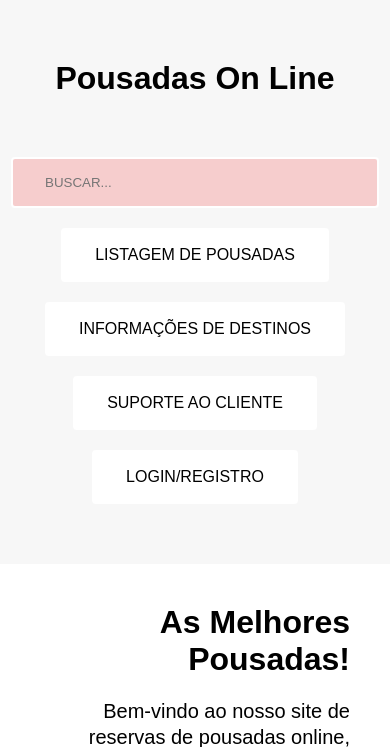
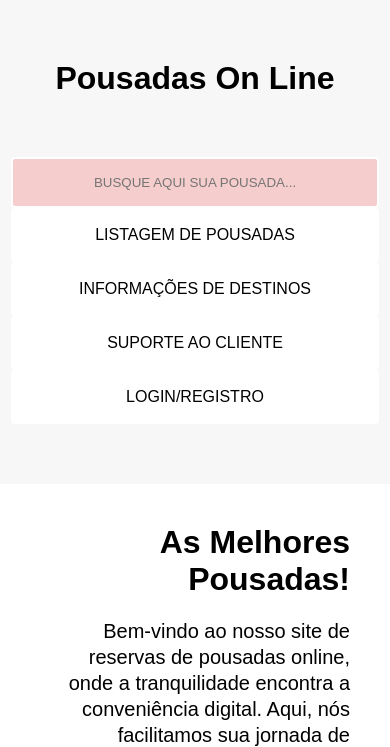
Before and after one commit to jharbes/PROGRAMACAO-WEB, a PHP site: page / in a window 390 px wide. Shown: the top 747 px of the page. Run offline with PHP 8.4, Linux system fonts and the light colour scheme.

Commit message:
versao para apresentacao numero 1

```diff
--- a/trabalho01/site-reserva-pousadas/style.css
+++ b/trabalho01/site-reserva-pousadas/estilos/style.css
@@ -145,6 +145,7 @@ p {
 
 .vantagens-item h3{
     color: #900;
+    font-size: 1.4em;
 }
 
 .vantagens-item:nth-child(odd){
@@ -168,6 +169,15 @@ p {
 }
 
 @media (max-width: 800px){
+    .menu{
+        display: block;
+        text-align: center;
+    }
+
+    input{
+        text-align: center;
+    }
+
     .conteudo {
         grid-template-columns: 1fr;
       }
--- a/trabalho01/site-reserva-pousadas/index.html
+++ b/trabalho01/site-reserva-pousadas/index.html
@@ -4,7 +4,7 @@
     <meta charset="UTF-8">
     <meta http-equiv="X-UA-Compatible" content="IE=edge">
     <meta name="viewport" content="width=device-width, initial-scale=1.0">
-    <link rel="stylesheet" href="./style.css">
+    <link rel="stylesheet" href="./estilos/style.css">
     <title>Pousadas On Line</title>
 </head>
 <body>
@@ -18,7 +18,7 @@
 
         <nav aria-label="primaria">
             <ul class="menu">
-                <li><input type="text" name="busca" id="busca" placeholder="Buscar..."></li>
+                <li><input type="text" name="busca" id="busca" placeholder="Busque aqui sua pousada..."></li>
                 <li><a href="#">Listagem de Pousadas</a></li>
                 <li><a href="#">Informações de Destinos</a></li>
                 <li><a href="#">Suporte ao Cliente</a></li>
@@ -52,7 +52,7 @@
             <p>Após a estadia, incentivamos os hóspedes a compartilhar suas experiências através de avaliações, contribuindo para uma comunidade transparente e colaborativa.</p>
           </li>
           <li class="vantagens-item">
-            <img src="./img/rastreador.svg" alt="">
+            <img src="./img/icons8-floating-island-beach-64.png" alt="" width="30">
             <h3>Venha Conosco!</h3>
             <p>Descubra sua próxima estadia perfeita conosco e explore o mundo de conforto e hospitalidade que espera por você!</p>
           </li>
```
Also changed, not shown: trabalho01/site-reserva-pousadas/img/bikcraft.svg (deleted), trabalho01/site-reserva-pousadas/img/eletrica.svg (deleted), trabalho01/site-reserva-pousadas/img/icons8-floating-island-beach-64.png (added), trabalho01/site-reserva-pousadas/img/onda.svg (deleted), trabalho01/site-reserva-pousadas/img/protecao.png (deleted), trabalho01/site-reserva-pousadas/img/rastreador.svg (deleted), trabalho01/site-reserva-pousadas/img/velocidade.svg (deleted).
